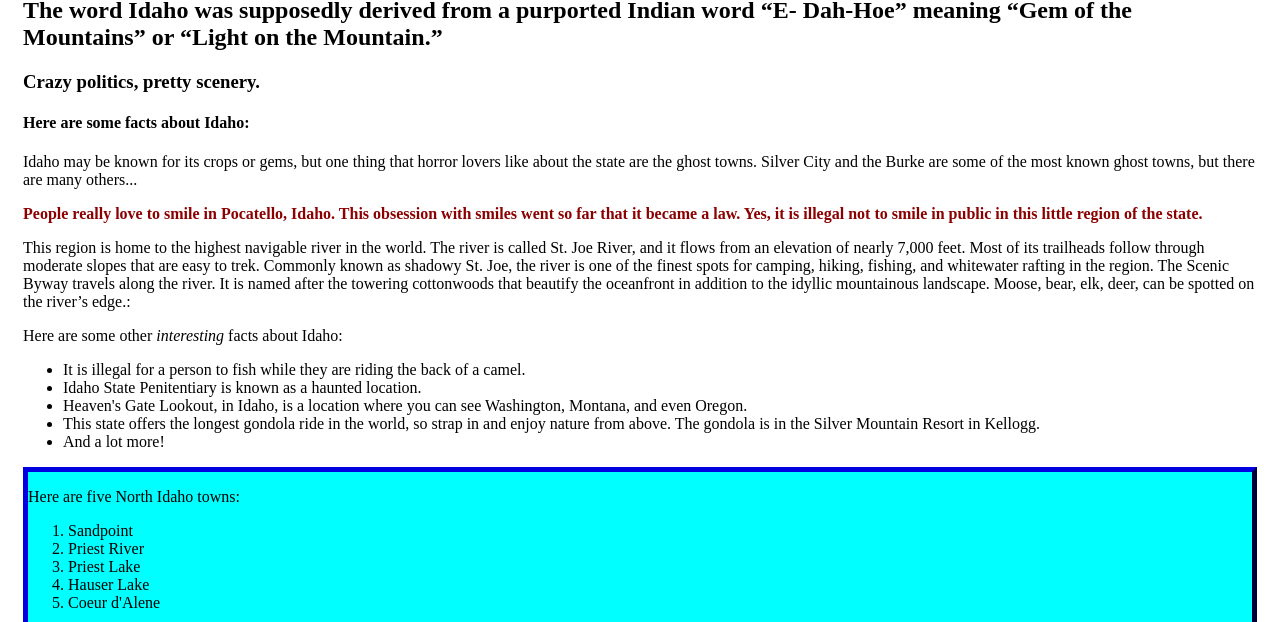
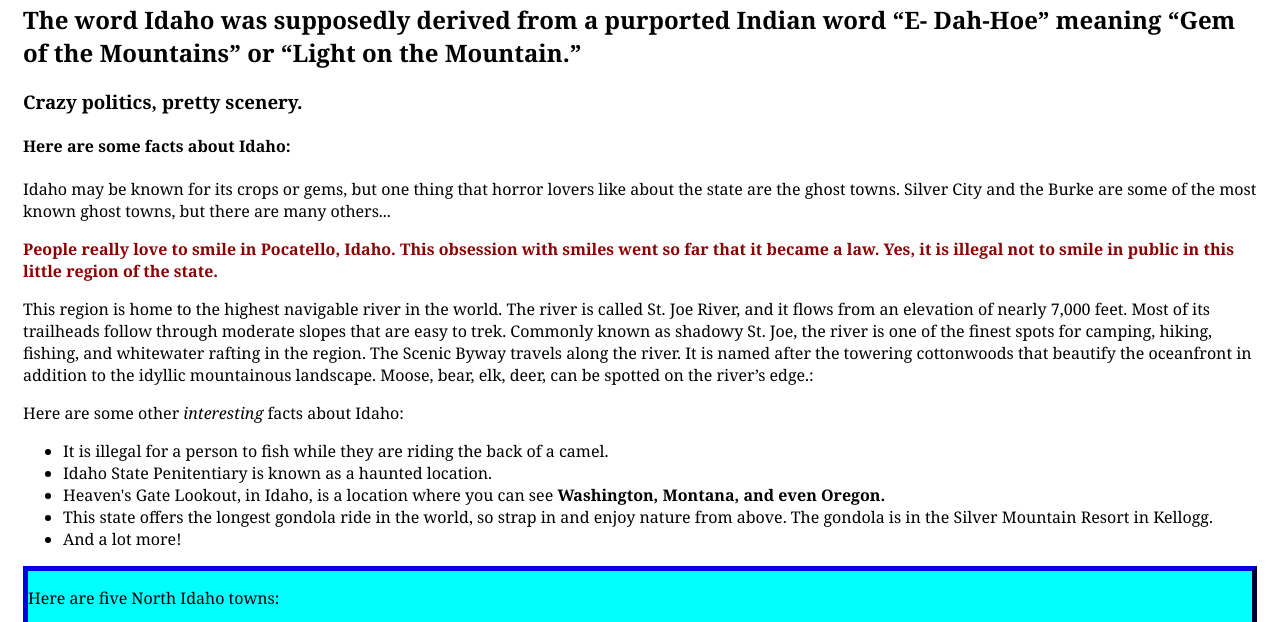
Before and after one commit to jlake89/cr-tester, a plain HTML site: page index.html in a window 1280 px wide. Shown: the part 106-728 px from the top of the page. Drawn offline with Linux system fonts and the light colour scheme.

Commit message:
add strong tag

```diff
--- a/css/styles.css
+++ b/css/styles.css
@@ -11,4 +11,5 @@
 
 body {
   padding: 15px;
+  font-family:Georgia, 'Times New Roman', Times, serif;
 }
--- a/index.html
+++ b/index.html
@@ -1,27 +1,38 @@
 <!DOCTYPE html>
 <html lang="en-US">
+
 <head>
   <link href="css/styles.css" rel="stylesheet" type="text/css">
   <title>Page about Idaho</title>
 </head>
+
 <body>
   <h1>Idaho!</h1>
-  <h2>The word Idaho was supposedly derived from a purported Indian word “E- Dah-Hoe” meaning “Gem of the Mountains” or “Light on the Mountain.”</h2>
+  <h2>The word Idaho was supposedly derived from a purported Indian word “E- Dah-Hoe” meaning “Gem of the Mountains” or
+    “Light on the Mountain.”</h2>
   <h3>Crazy politics, pretty scenery.</h3>
   <h4>Here are some facts about Idaho:</h4>
 
-  <p>Idaho may be known for its crops or gems, but one thing that horror lovers like about the state are the ghost towns. Silver City and the Burke are some of the most known ghost towns, but there are many others...</p>
+  <p>Idaho may be known for its crops or gems, but one thing that horror lovers like about the state are the ghost
+    towns. Silver City and the Burke are some of the most known ghost towns, but there are many others...</p>
 
-  <p class="outrage">People really love to smile in Pocatello, Idaho. This obsession with smiles went so far that it became a law. Yes, it is illegal not to smile in public in this little region of the state.</p>
+  <p class="outrage">People really love to smile in Pocatello, Idaho. This obsession with smiles went so far that it
+    became a law. Yes, it is illegal not to smile in public in this little region of the state.</p>
 
-  <p>This region is home to the highest navigable river in the world. The river is called St. Joe River, and it flows from an elevation of nearly 7,000 feet. Most of its trailheads follow through moderate slopes that are easy to trek. Commonly known as shadowy St. Joe, the river is one of the finest spots for camping, hiking, fishing, and whitewater rafting in the region. The Scenic Byway travels along the river. It is named after the towering cottonwoods that beautify the oceanfront in addition to the idyllic mountainous landscape. Moose, bear, elk, deer, can be spotted on the river’s edge.:</p>
+  <p>This region is home to the highest navigable river in the world. The river is called St. Joe River, and it flows
+    from an elevation of nearly 7,000 feet. Most of its trailheads follow through moderate slopes that are easy to trek.
+    Commonly known as shadowy St. Joe, the river is one of the finest spots for camping, hiking, fishing, and whitewater
+    rafting in the region. The Scenic Byway travels along the river. It is named after the towering cottonwoods that
+    beautify the oceanfront in addition to the idyllic mountainous landscape. Moose, bear, elk, deer, can be spotted on
+    the river’s edge.:</p>
 
   <p>Here are some other <em>interesting</em> facts about Idaho:</p>
   <ul>
     <li>It is illegal for a person to fish while they are riding the back of a camel.</li>
     <li>Idaho State Penitentiary is known as a haunted location.</li>
-    <li>Heaven's Gate Lookout, in Idaho, is a location where you can see Washington, Montana, and even Oregon.</li>
-    <li>This state offers the longest gondola ride in the world, so strap in and enjoy nature from above. The gondola is in the Silver Mountain Resort in Kellogg.</li>
+    <li>Heaven's Gate Lookout, in Idaho, is a location where you can see <strong>Washington, Montana, and even Oregon.</strong></li>
+    <li>This state offers the longest gondola ride in the world, so strap in and enjoy nature from above. The gondola is
+      in the Silver Mountain Resort in Kellogg.</li>
     <li>And a lot more!</li>
   </ul>
   <div class="towns">
@@ -33,7 +44,8 @@
       <li>Hauser Lake</li>
       <li>Coeur d'Alene</li>
     </ol>
-  <p>Check out a compleate list of Idaho city/towns<a href="https://www.countryaah.com/alphabetical-list-of-cities-and-towns-in-idaho/"> by clicking this link!</a>
+    <p>Check out a compleate list of Idaho city/towns<a
+        href="https://www.countryaah.com/alphabetical-list-of-cities-and-towns-in-idaho/"> by clicking this link!</a>
     </p>
   </div>
   <h4>Here are three Idaho photos:</h4>
@@ -41,9 +53,10 @@
   <img src="img/Idaho1.jpeg" alt="Cool waterfall in Idaho. Twin Falls, ID.">
   <p>Above photo is Twin Falls, Idaho.</p>
   <img src="img/Idaho2.jpeg" alt="Crisp Idaho day on the lake.">
-  <p>Above photo is some Idaho lake. They all look simular to this pretty much.</p>
+  <p>Above photo is in North Idaho.</p>
   <img src="img/Idaho3.jpeg" alt="Above shot of Coeur d'Alene.">
-
+  <p>Above photo is Coeur d'Alene</p>
   </div>
 </body>
+
 </html>
```
Lines whose indentation alone changed are shown as unchanged.
